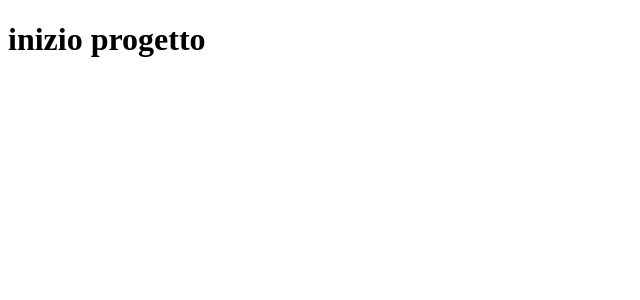
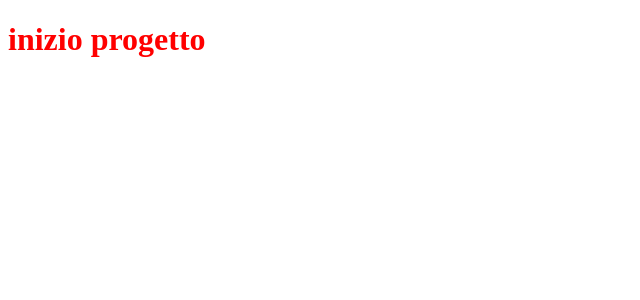
Before and after one commit to TartagliaFilippo/proj-html-vuejs, a Vue app: page / in a window 1280 px wide. Shown: the top 300 px of the page, without its empty margins (0-640 px from the left). Built offline with nearby package versions, Linux system fonts and the light colour scheme.

Commit message:
add files style

```diff
--- a/src/App.vue
+++ b/src/App.vue
@@ -2,4 +2,6 @@
 
 <template><h1>inizio progetto</h1></template>
 
-<style lang="scss"></style>
+<style lang="scss">
+@use "./style/general.scss" as *;
+</style>
--- /dev/null
+++ b/src/style/general.scss
@@ -0,0 +1,6 @@
+@use "./partials/mixins.scss" as *;
+@use "./partials/mixins.scss" as *;
+
+h1 {
+  color: red;
+}
```
Also changed, not shown: src/style/partials/mixins.scss (added), src/style/partials/variables.scss (added).
